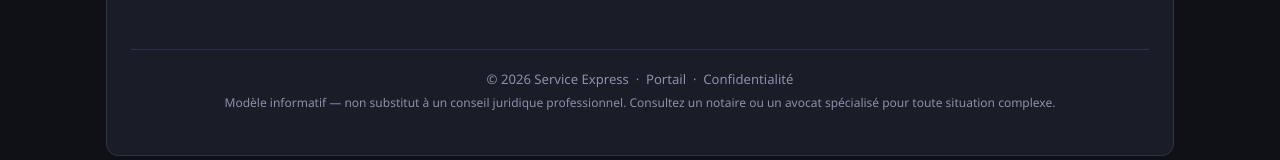
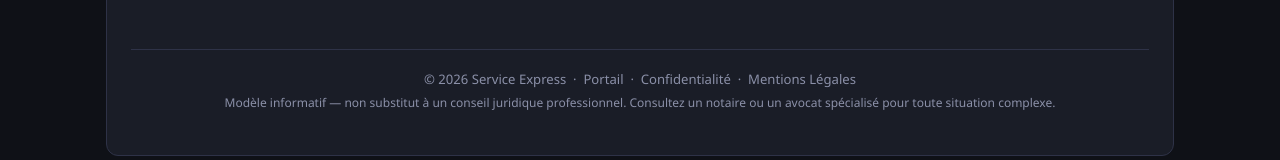
Before and after one commit to ewfzapp/bail, a plain HTML site: page index.html in a window 1280 px wide. Shown: the part 5883-6043 px from the top of the page. Drawn offline with nearby package versions, Linux system fonts and the light colour scheme.

Commit message:
chore: add legal mentions for compliance

```diff
--- a/index.html
+++ b/index.html
@@ -234,7 +234,7 @@
 </div>
 
 <footer>
-  <p>© 2026 Service Express &nbsp;·&nbsp; <a href="https://service-express.org">Portail</a> &nbsp;·&nbsp; <a href="privacy.html">Confidentialité</a></p>
+  <p>© 2026 Service Express &nbsp;·&nbsp; <a href="https://service-express.org">Portail</a> &nbsp;·&nbsp; <a href="privacy.html">Confidentialité</a> &nbsp;·&nbsp; <a href="legal.html">Mentions Légales</a></p>
   <p style="margin-top:6px; font-size:0.75rem;">Modèle informatif — non substitut à un conseil juridique professionnel. Consultez un notaire ou un avocat spécialisé pour toute situation complexe.</p>
 </footer>
 
```
Also changed, not shown: legal.html (added).
